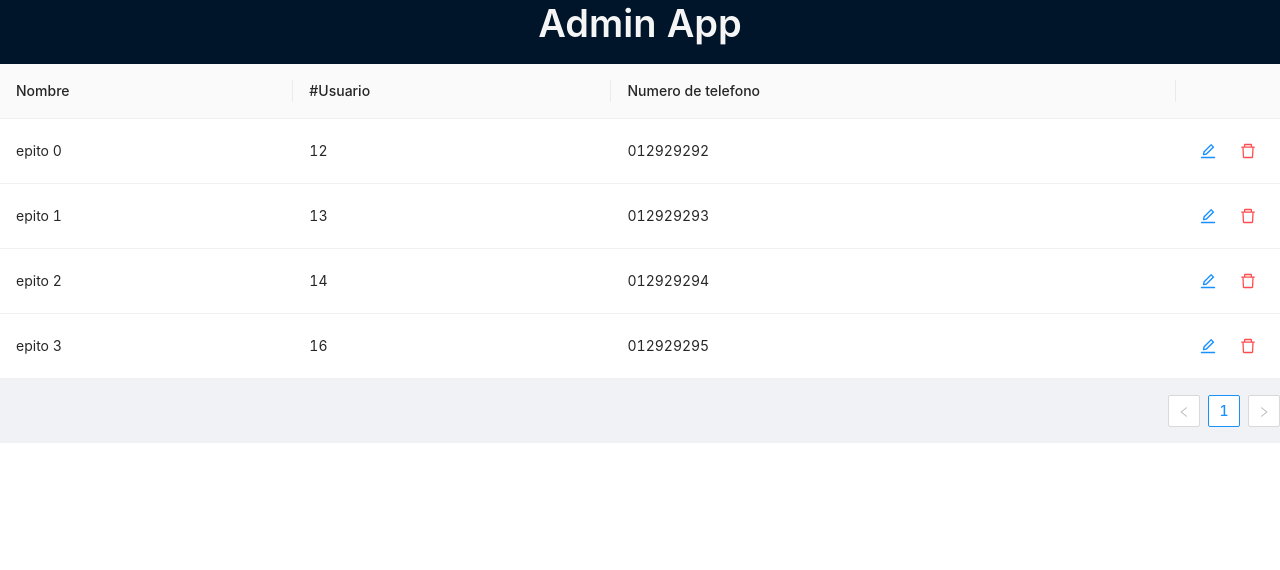
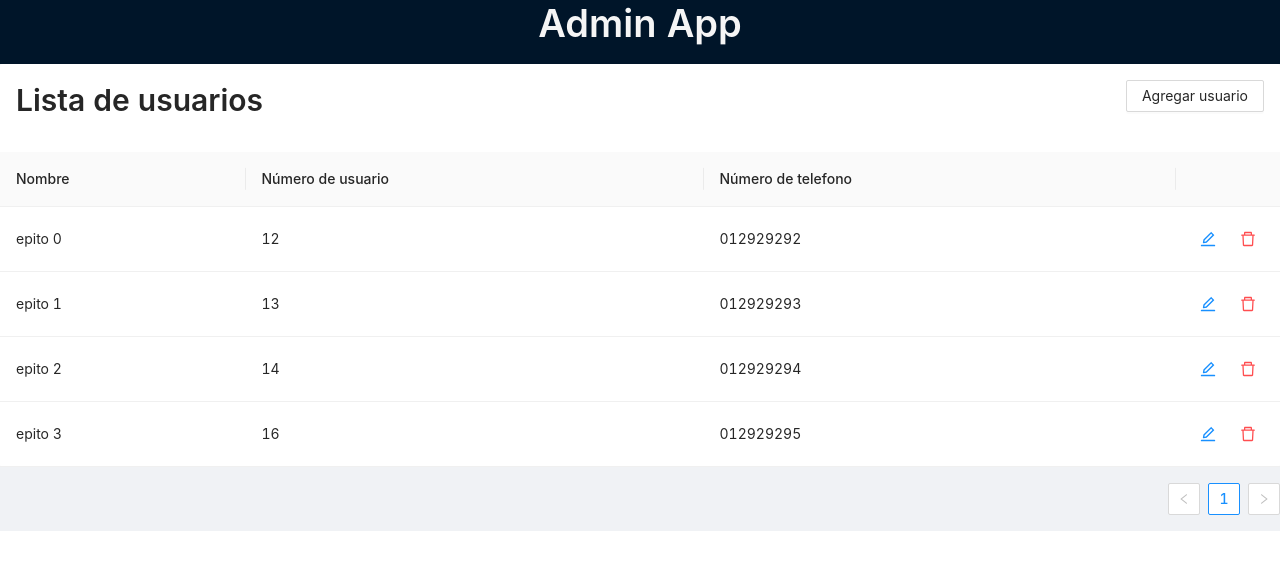
Before and after one commit to AlanEzequielA/admin-ex, a Next.js app: page / in a window 1280 px wide. Shown: the top 570 px of the page. Built offline with nearby package versions, Linux system fonts and the light colour scheme.

Commit message:
[UsersTable] Implements custom table title

```diff
--- a/components/users/table/index.js
+++ b/components/users/table/index.js
@@ -1,19 +1,37 @@
-import { Button, Space, Table } from "antd";
+import {Button, Space, Table, Popover, Row} from "antd";
 import { EditOutlined, DeleteOutlined } from "@ant-design/icons"
+import {TitleTable} from "./title-table";
+import {UserForm} from "../user-form";
 
-export const UsersTable = ({ data, handleEdit, handleDeleteUser }) => (
-  <Table dataSource={data} rowKey={row => row.id}>
+export const UsersTable = ({ data, handleEdit, handleDeleteUser, handleCreate, createForm, editForm }) => (
+  <Table
+    dataSource={data}
+    title={() => (
+      <TitleTable handleCreate={handleCreate} form={createForm}/>
+    )}
+    rowKey={row => row.id}>
     <Table.Column title="Nombre" dataIndex="name"/>
-    <Table.Column title="#Usuario" dataIndex="id"/>
-    <Table.Column title="Numero de telefono" dataIndex="contact"/>
+    <Table.Column title="Número de usuario" dataIndex="id"/>
+    <Table.Column title="Número de telefono" dataIndex="contact"/>
     <Table.Column
       width={50}
       render={ row => (
         <Space direction="horizontal">
-          <Button
-            type="link"
-            icon={<EditOutlined />}
-            onClick={() => handleEdit(row)} />
+          <Popover
+            trigger="click"
+            placement="right"
+            destroyTooltipOnHide={true}
+            content={() => (
+              <UserForm
+                row={row}
+                form={editForm}
+                onSave={handleEdit}
+                title="Editar usuario" />
+            )}>
+            <Button
+              type="link"
+              icon={<EditOutlined />} />
+          </Popover>
           <Button
             danger
             type="link"
```
